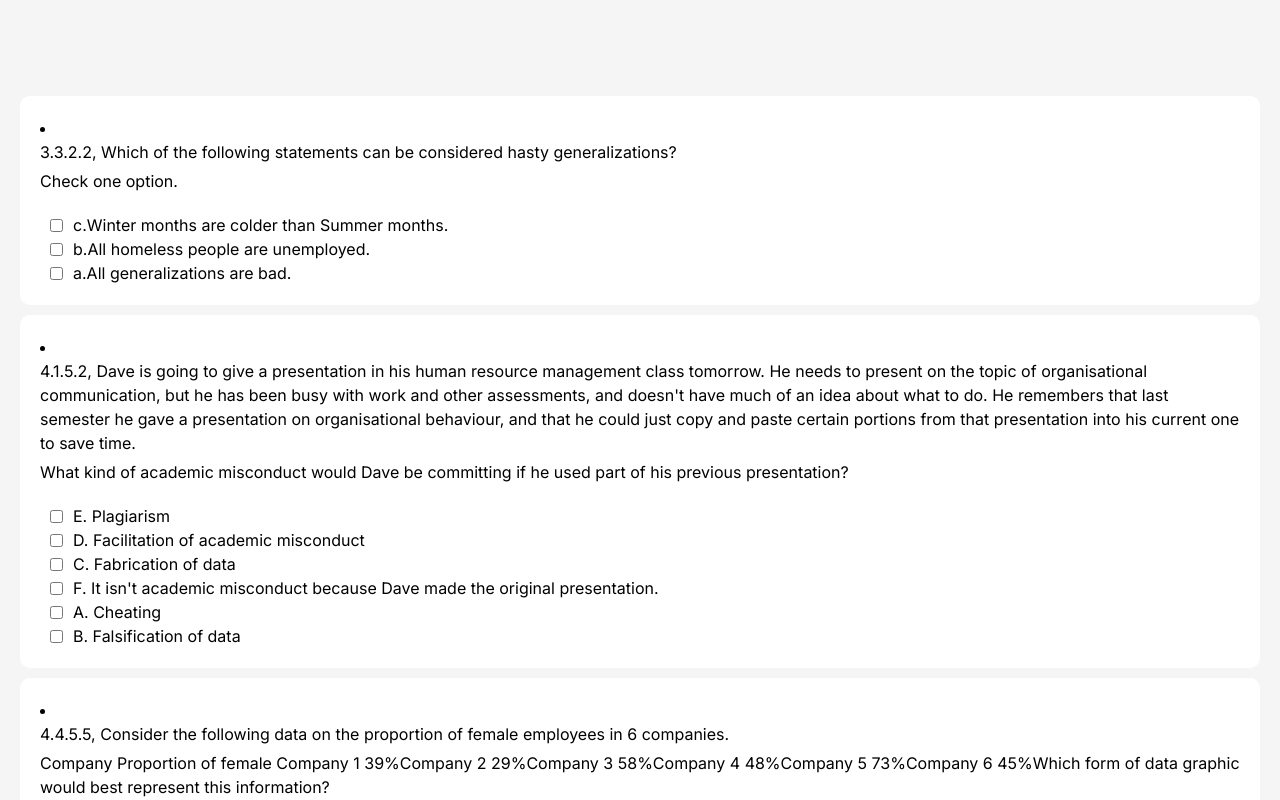
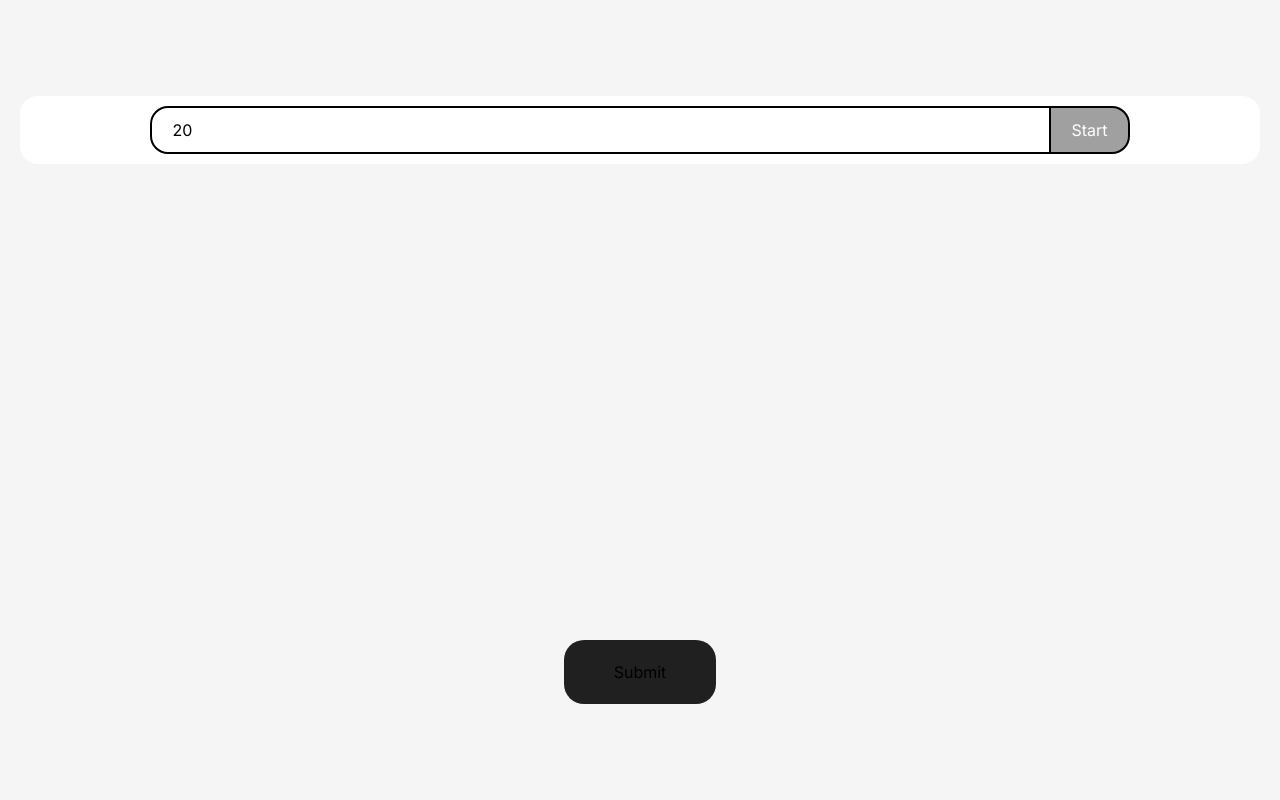
Before and after one commit to LeDucAnhPhuong/sslc101c, a Next.js app: page / in a window 1280 px wide. Shown: the top 800 px of the page. Built offline with nearby package versions, Linux system fonts and the light colour scheme.

Commit message:
them input cau hoi

```diff
--- a/src/app/page.jsx
+++ b/src/app/page.jsx
@@ -28,20 +28,51 @@ export default function Home() {
   const [isSubmit, setSubmit] = useState(false);
   const [sum, setSum] = useState(false);
   const [DATABASE, setdata] = useState([]);
-  useEffect(() => {
+  const [test, setTest] = useState({
+    isTest: false,
+    numberQuestion: 20,
+  });
+  // useEffect(() => {
+  //   setdata(DATA.sort(() => Math.random() - 0.5));
+  // }, []);
+  return (
+    <main className="flex bg-[#f5f5f5] gap-[20px] w-full px-[20px] min-h-screen flex-col items-center justify-between p-24">
+      <div className="p-[10px_20px] flex items-center  justify-center w-full bg-[#fff] rounded-[18px]">
+        <div className="outline-0 overflow-hidden w-[75%] p-[10px_20px_10px_0] h-full rounded-[18px_0_0_18px] border-r-[1px] border-[2px] border-[solid] border-[#000] text-[#000]">
+          <input
+            className="outline-0 w-[110%] translate-x-[20px]"
+            onChange={({ target }) => {
+              setTest({
+                ...test,
+                numberQuestion: target.value,
+              });
+            }}
+            type="number"
+            min="20"
+            max="396"
+            defaultValue={20}
+          />
+        </div>
+        <button
+          onClick={() => {
+            setTest({
+              ...test,
+              isTest: !test.isTest,
+            });
+            if (!test.isTest) {
               setdata(DATA.sort(() => Math.random() - 0.5));
-  }, []);
-  return (
-    <main className="flex bg-[#f5f5f5]  w-full px-[20px] min-h-screen flex-col items-center justify-between p-24">
-      {isSubmit ?? (
-        <div className="flex gap-[20px]">
-          <p className="text-[#000]">Sum: </p>
-          <p className="text-[#000]">so cau lam dung: </p>
+              setSubmit(false);
+            }
+          }}
+          className="p-[10px_20px] bg-[#0000005f] rounded-[0_18px_18px_0] h-full border-[2px] border-l-[1px] border-[solid] border-[#000] text-[#fff]"
+        >
+          Start
+        </button>
       </div>
-      )}
       <div className="gap-[10px] flex flex-col items-center">
-        {isSubmit
-          ? DATABASE?.map((data, index) => {
+        {test.isTest &&
+          (isSubmit
+            ? DATABASE?.slice(0, test.numberQuestion).map((data, index) => {
                 const content =
                   data.cardSides[1]?.media[0]?.plainText?.split("\n");
                 const question = [
@@ -60,7 +91,9 @@ export default function Home() {
                 const answerArray = content
                   .slice(1, content.length)
                   .filter((answer) =>
-                  trueAnswer.some((e) => answer.toUpperCase().slice(0, 2) === e)
+                    trueAnswer.some(
+                      (e) => answer.toUpperCase().slice(0, 2) === e
+                    )
                   );
                 return (
                   <li
@@ -92,7 +125,9 @@ export default function Home() {
                               ></input>
                               <label
                                 className={`${
-                                isTrueAnswer ? "text-[#008000]" : "text-[#000]"
+                                  isTrueAnswer
+                                    ? "text-[#008000]"
+                                    : "text-[#000]"
                                 }`}
                                 htmlFor={data.id + `${index}`}
                               >
@@ -105,7 +140,7 @@ export default function Home() {
                   </li>
                 );
               })
-          : DATABASE?.map((data, index) => {
+            : DATABASE?.slice(0, test.numberQuestion).map((data, index) => {
                 const content =
                   data.cardSides[1]?.media[0]?.plainText?.split("\n");
                 const question = [
@@ -122,7 +157,9 @@ export default function Home() {
                 const answerArray = content
                   .slice(1, content.length)
                   .filter((answer) =>
-                  trueAnswer.some((e) => answer.toUpperCase().slice(0, 2) === e)
+                    trueAnswer.some(
+                      (e) => answer.toUpperCase().slice(0, 2) === e
+                    )
                   );
                 return (
                   <li
@@ -162,7 +199,7 @@ export default function Home() {
                     </div>
                   </li>
                 );
-            })}
+              }))}
       </div>
       <button
         onClick={() => {
```
Lines whose indentation alone changed are shown as unchanged.
